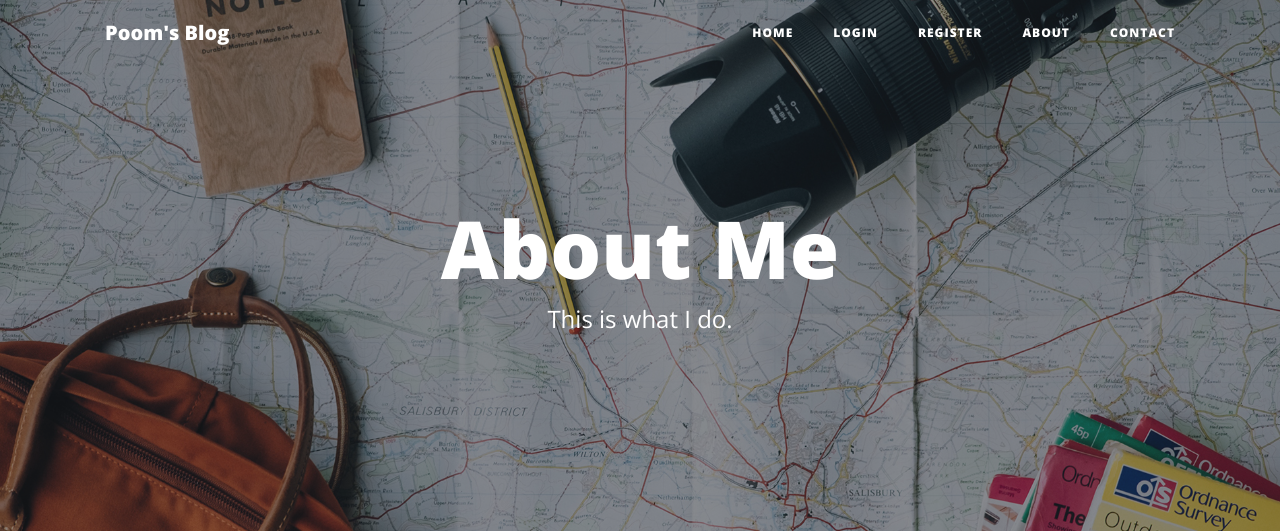
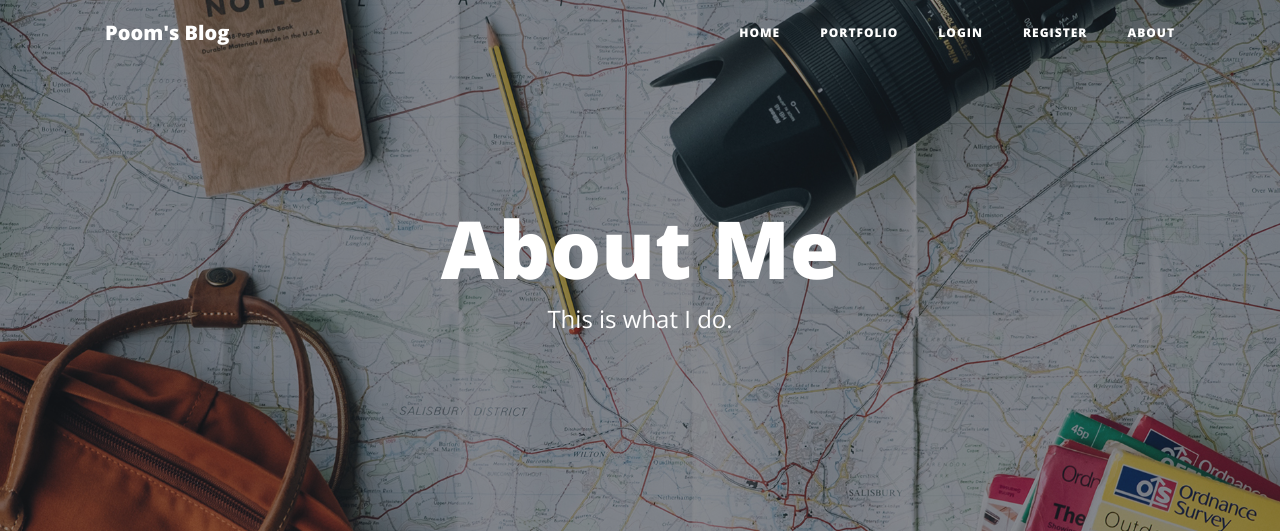
Before and after one commit to PoomrapeeS/poom_blog, a Flask app: page /about in a window 1280 px wide. Shown: the top 531 px of the page. Run offline with Flask 2, Linux system fonts and the light colour scheme; some libraries are stand-ins or nearby versions.

Commit message:
change header

```diff
--- a/poom_blog/templates/header.html
+++ b/poom_blog/templates/header.html
@@ -36,7 +36,10 @@
       <div class="collapse navbar-collapse" id="navbarResponsive">
         <ul class="navbar-nav ml-auto">
           <li class="nav-item">
-            <a class="nav-link" href="{{ url_for('get_all_posts') }}">Home</a>
+            <a class="nav-link" href="{{ url_for('home') }}">Home</a>
+          </li>
+          <li class="nav-item">
+            <a class="nav-link" href="{{ url_for('get_all_posts') }}">Portfolio</a>
           </li>
 
           {% if not current_user.is_authenticated: %}
@@ -55,9 +58,9 @@
           <li class="nav-item">
             <a class="nav-link" href="{{ url_for('about') }}">About</a>
           </li>
-          <li class="nav-item">
-            <a class="nav-link" href="{{ url_for('contact') }}">Contact</a>
-          </li>
+<!--          <li class="nav-item">-->
+<!--            <a class="nav-link" href="{{ url_for('contact') }}">Contact</a>-->
+<!--          </li>-->
         </ul>
       </div>
     </div>
```
